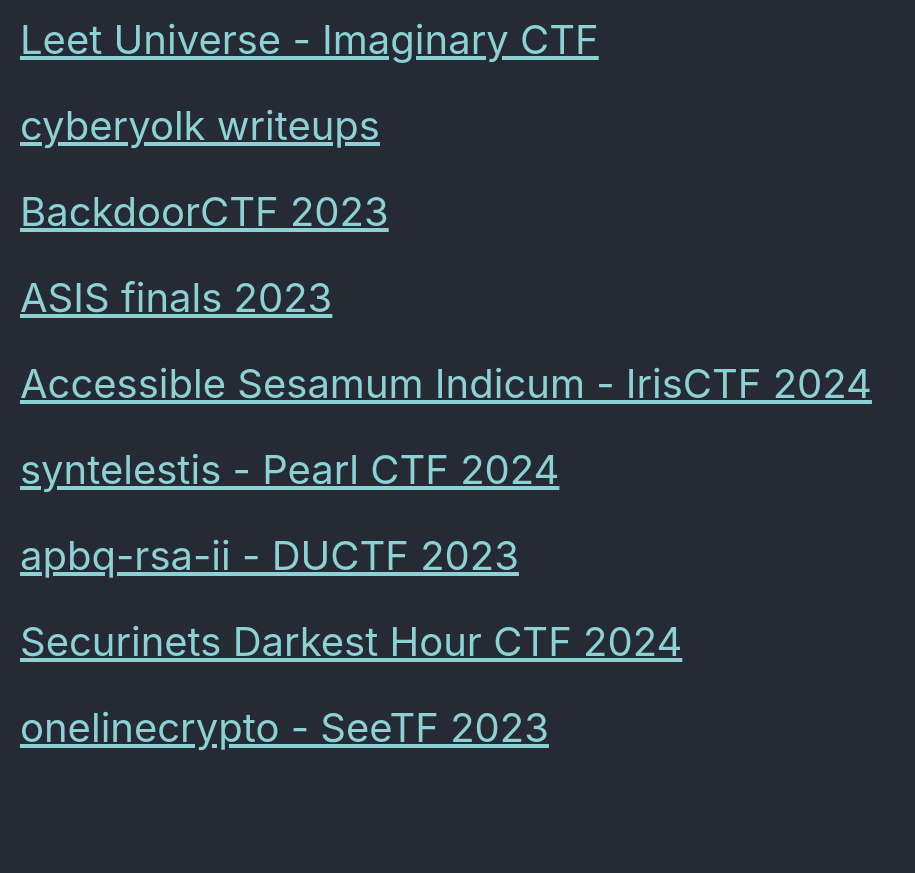
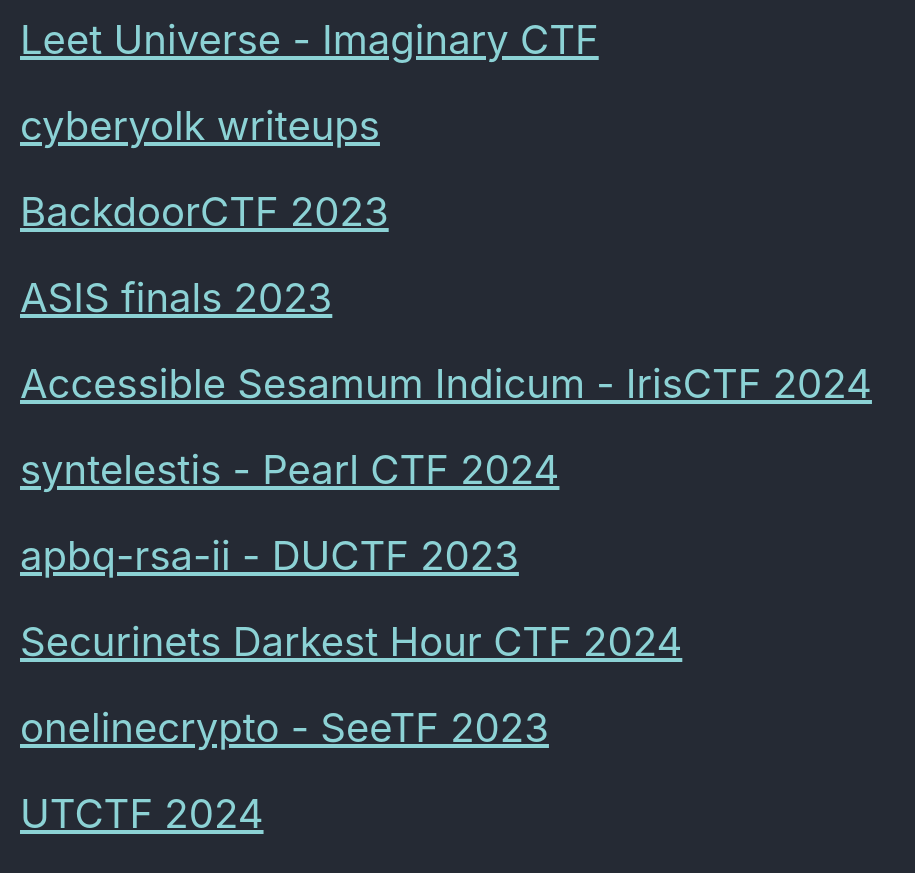
Before and after one commit to Connor-McCartney/Connor-McCartney.github.io, a Jekyll site: the page built from _pages/cryptography/other/other.md, in a window 1280 px wide and 900 px high, scrolled down 1226 px. Shown: the top 873 px of the window, without its empty margins (0-915 px from the left). Built offline with Jekyll 4.4.1, drawn with Linux system fonts in a browser that asks for light colours; cached includes are drawn as plain includes; before the commit the page ends 2040 px from its top, so only the background shows below that.

Commit message:
Update other.md

```diff
--- a/_pages/cryptography/other/other.md
+++ b/_pages/cryptography/other/other.md
@@ -66,3 +66,6 @@ title: Other
 
 
 <span style="font-size:2em;">   [onelinecrypto - SeeTF 2023](/cryptography/other/onelinecrypto-SeeTF-2023) </span> <br>
+
+
+<span style="font-size:2em;">   [UTCTF 2024](/cryptography/other/UTCTF-2024) </span> <br>
```
